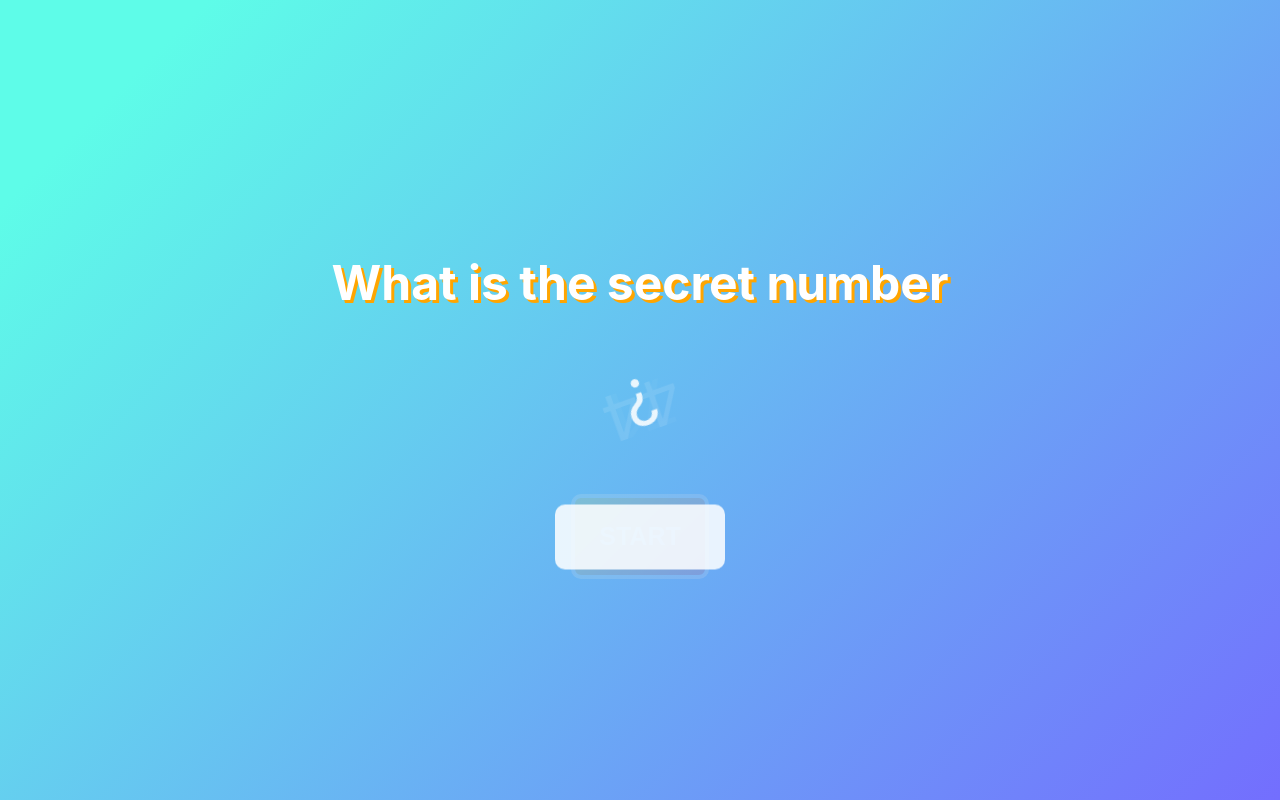
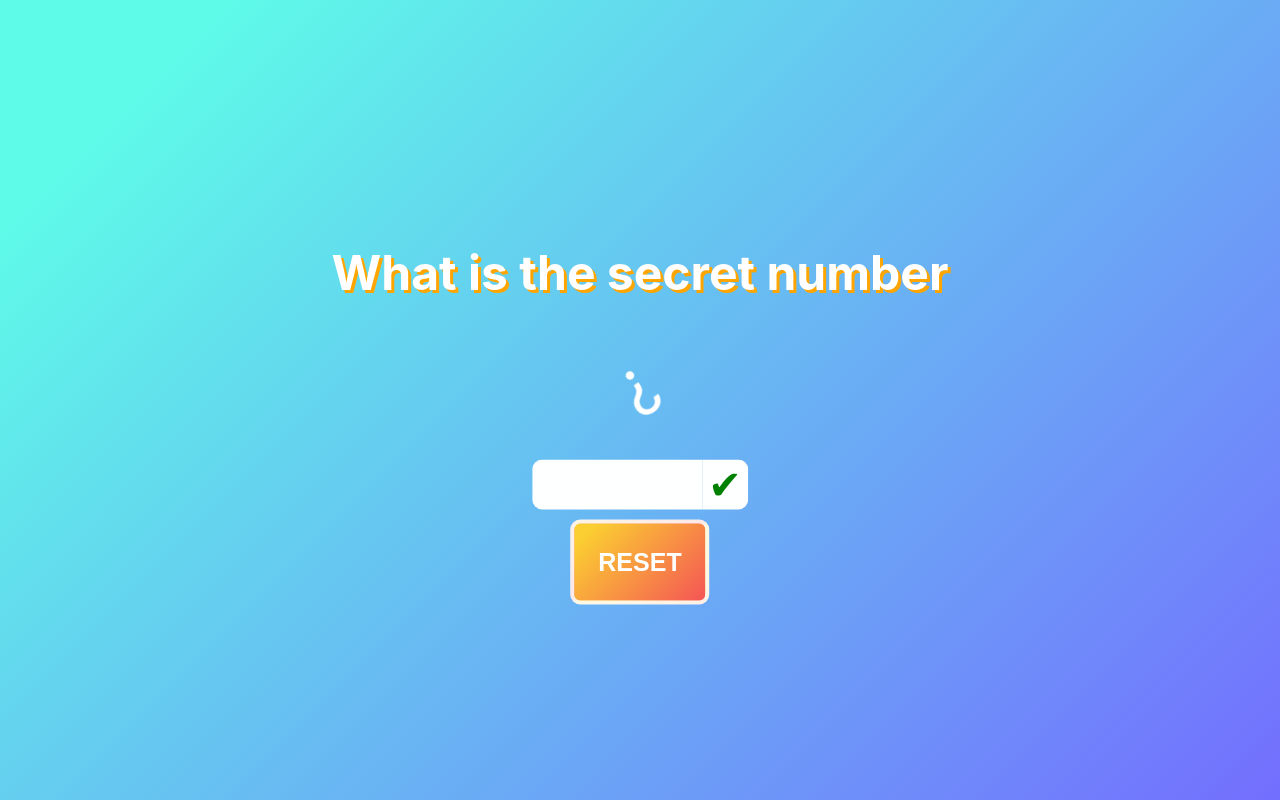
Before and after one commit to ybouhjira/react-number-game, a React (Create React App) app: page / in a window 1280 px wide. Both pictures are taken after a click on the button "START". Built offline with nearby package versions, Linux system fonts and the light colour scheme.

Commit message:
feat: add reset button

```diff
--- a/src/App.scss
+++ b/src/App.scss
@@ -15,6 +15,7 @@
   }
 
   .button {
+    margin: 10px;
     display: inline-block;
     padding: 24px !important;
     border-radius: 10px;
@@ -27,16 +28,29 @@
     cursor: pointer;
   }
 
+
+  .input-group {
+
+    height: 50px;
+    display: flex;
     .number-input {
       padding: 10px;
-    border-radius: 10px;
+      border-radius: 10px 0 0 10px;
       border: none;
-    margin: 10px;
       font-size: 40px;
       text-align: center;
       font-weight: bold;
       width: 150px;
       color: #9708CC;
+    }
+
+    .ok-button {
+      color: green;
+      border-radius: 0px 10px 10px 0;
+      background: white;
+      border: none;
+      font-size: 40px;
+    }
   }
 
   color: white;
--- a/src/App.tsx
+++ b/src/App.tsx
@@ -11,15 +11,47 @@ function generateSecret() {
 function App() {
     const [secret, setSecret] = useState<number | null>(null)
     const [response, setResponse] = useState<number | undefined>()
-    const started =  !!secret;
+    const [status, setStatus] = useState<'win' | 'responseBelowSecret' | 'responseGreaterThanSecret'>()
+    const [inputValue, setInputValue] = useState<number | undefined>()
+    const started = !!secret;
 
     const start = () => {
         setSecret(generateSecret())
     }
 
+    const submitAnswer = () => {
+        setResponse(inputValue)
+        if (!response || !secret) {
+            return
+        }
+
+        if (response === secret) {
+            setStatus('win')
+        } else if (response > secret) {
+            setStatus('responseGreaterThanSecret')
+        } else {
+            setStatus('responseBelowSecret')
+        }
+    }
+
+    const reset = () => {
+        setResponse(undefined)
+        setSecret(null)
+        setInputValue(undefined)
+    }
+
     return (
         <div className="App">
-            <h1>{started ? 'What is the secret number' : 'Random Number Game'}</h1>
+            <h1>{!response ? (
+                started ? 'What is the secret number' : 'Random Number Game'
+            ) : (
+                <>
+                    {status === 'win' && 'You win!'}
+                    {status !== 'win' && 'Try again!'}
+                    {status === 'responseBelowSecret' && 'Too low!'}
+                    {status === 'responseGreaterThanSecret' && 'Too High!'}
+                </>
+            )}</h1>
             <div className="number-animation">
                 <SwapAnimation started={started}>
                     <SpinAnimation started={started}>
@@ -28,12 +60,22 @@ function App() {
                     <SpinAnimation started={started} infinite={false}>?</SpinAnimation>
                 </SwapAnimation>
             </div>
-            <SwapAnimation started={started}>
-                <button className="button" onClick={start}>
-                    Start
-                </button>
-                <input className="number-input" type="number" value={response} onChange={e => setResponse(Number(e.target.value))}/>
-            </SwapAnimation>
+
+            {status !== 'win' && (
+                <SwapAnimation started={started}>
+                    <button className="button" onClick={start}>
+                        Start
+                    </button>
+                    <div>
+                        <div className="input-group">
+                            <input className="number-input" type="number" value={inputValue}
+                                   onChange={e => setInputValue(Number(e.target.value))}/>
+                            <button className="ok-button" onClick={submitAnswer}>✔</button>
+                        </div>
+                        <button className="button" onClick={reset}>Reset</button>
+                    </div>
+                </SwapAnimation>
+            )}
         </div>
     );
 }
--- a/src/components/SwapAnimation/SwapAnimation.scss
+++ b/src/components/SwapAnimation/SwapAnimation.scss
@@ -5,26 +5,34 @@
   @include mixins.flex-center;
   position: relative;
 
-  justify-content: space-around;
-
-  &:not(.started) {
-    animation-play-state: paused;
+  .first, .second {
+    transition: all settings.$number-animation-duration ease;
   }
 
+  &.started {
+    .first {
+      pointer-events: none;
+      opacity: 0;
+    }
+    .second {
+      pointer-events: initial;
+      opacity: 1;
+    }
+  }
   .first {
     pointer-events: initial;
     opacity: 1;
-    animation: fade-out settings.$number-animation-duration ease 1 normal forwards;
-    animation-play-state: inherit;
+    //animation: fade-out settings.$number-animation-duration ease 1 normal forwards;
+    //animation-play-state: inherit;
   }
 
   .second {
+    pointer-events: none;
+    opacity: 0;
+    @include mixins.absolute-center;
 
-    pointer-events: none;
-    @include mixins.absolute-center;
-    opacity: 0;
-    animation: fade-in settings.$number-animation-duration ease 1 normal forwards;
-    animation-play-state: inherit;
+    //animation: fade-in settings.$number-animation-duration ease 1 normal forwards;
+    //animation-play-state: inherit;
   }
 }
 
--- a/src/styles/_settings.scss
+++ b/src/styles/_settings.scss
@@ -1 +1 @@
-$number-animation-duration: 5s
+$number-animation-duration: 3s
```
Lines whose indentation alone changed are shown as unchanged.
